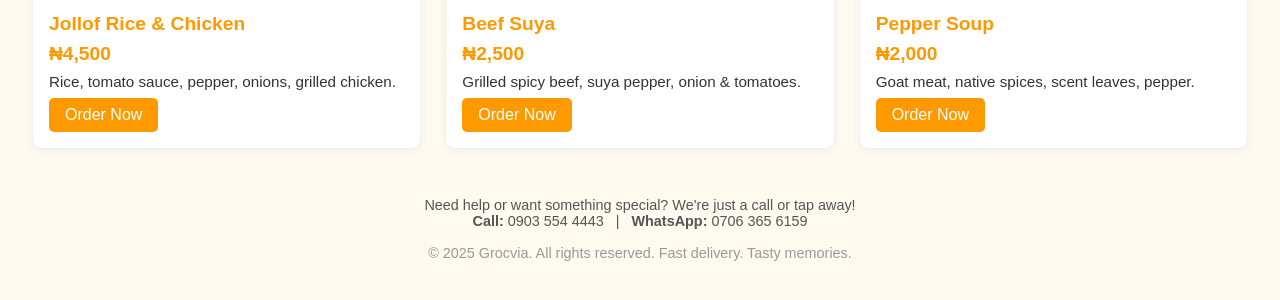
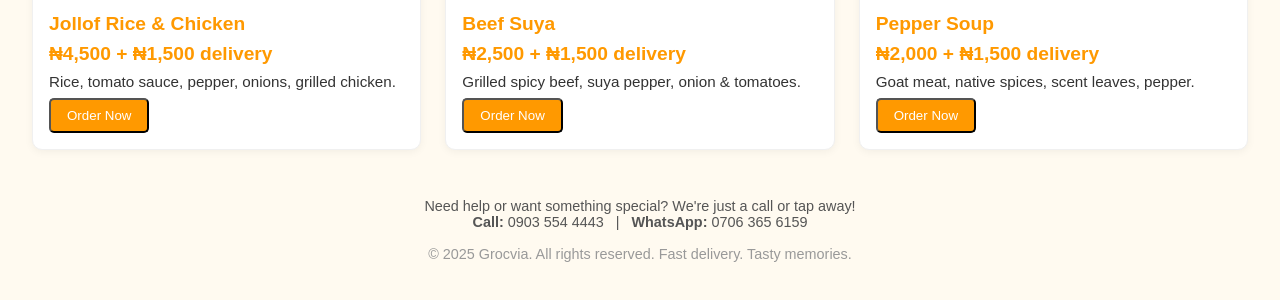
Before and after one commit to fudeebasket/Foodbasket, a plain HTML site: page index.html in a window 1280 px wide. Both pictures are taken after a click on the button "Get Started". Shown: the part 400-700 px from the top of the page. Drawn offline with Linux system fonts and the light colour scheme.

Commit message:
Update index.html

```diff
--- a/index.html
+++ b/index.html
@@ -17,7 +17,6 @@
       width: 100%;
     }
 
-    /* Landing Page */
     .landing {
       height: 100vh;
       background: url('images/background.png') no-repeat center center/cover;
@@ -47,7 +46,6 @@
       text-decoration: none;
     }
 
-    /* Home Page */
     .home {
       display: none;
       padding: 2rem;
@@ -143,6 +141,7 @@
       text-decoration: none;
       border-radius: 5px;
       margin-top: 0.5rem;
+      cursor: pointer;
     }
 
     footer {
@@ -155,15 +154,12 @@
   </style>
 </head>
 <body>
-
-  <!-- Landing Page -->
   <section class="landing" id="landing">
     <h1>Welcome to Grocvia</h1>
     <p>Quick delivery of snacks, fast food, suya, wine & more.</p>
     <button class="get-started-btn" onclick="showHome()">Get Started</button>
   </section>
 
-  <!-- Home Page -->
   <section class="home" id="home">
     <header>
       <img src="images/logo.png" alt="Grocvia Logo" class="logo">
@@ -183,40 +179,35 @@
     </div>
 
     <div class="grid" id="product-grid">
-      <!-- Product 1 -->
       <div class="product food">
         <img src="images/jollof.jpg" alt="Jollof Rice">
         <div class="product-content">
           <h2>Jollof Rice & Chicken</h2>
-          <h2>₦4,500</h2>
+          <h2>₦4,500 + ₦1,500 delivery</h2>
           <p>Rice, tomato sauce, pepper, onions, grilled chicken.</p>
-          <a class="order-btn" href="https://wa.me/2347063656159?text=I%20want%20Jollof%20Rice">Order Now</a>
+          <button class="order-btn" onclick="payWithPaystack('Jollof Rice & Chicken', 4500, 'I want to order Jollof Rice & Chicken')">Order Now</button>
         </div>
       </div>
 
-      <!-- Product 2 -->
       <div class="product meat">
         <img src="images/suya.jpg" alt="Suya">
         <div class="product-content">
           <h2>Beef Suya</h2>
-          <h2>₦2,500</h2>
+          <h2>₦2,500 + ₦1,500 delivery</h2>
           <p>Grilled spicy beef, suya pepper, onion & tomatoes.</p>
-          <a class="order-btn" href="https://wa.me/2347063656159?text=I%20want%20Suya">Order Now</a>
+          <button class="order-btn" onclick="payWithPaystack('Beef Suya', 2500, 'I want to order Beef Suya')">Order Now</button>
         </div>
       </div>
 
-      <!-- Product 3 -->
       <div class="product meat">
         <img src="images/peppersoup.jpg" alt="Pepper Soup">
         <div class="product-content">
           <h2>Pepper Soup</h2>
-          <h2>₦2,000</h2>
+          <h2>₦2,000 + ₦1,500 delivery</h2>
           <p>Goat meat, native spices, scent leaves, pepper.</p>
-          <a class="order-btn" href="https://wa.me/2347063656159?text=I%20want%20Pepper%20Soup">Order Now</a>
+          <button class="order-btn" onclick="payWithPaystack('Pepper Soup', 2000, 'I want to order Pepper Soup')">Order Now</button>
         </div>
       </div>
-
-      <!-- Add more products as needed -->
     </div>
 
     <footer>
@@ -226,6 +217,7 @@
     </footer>
   </section>
 
+  <script src="https://js.paystack.co/v1/inline.js"></script>
   <script>
     function showHome() {
       document.getElementById('landing').style.display = 'none';
@@ -235,15 +227,30 @@
     function filterCategory(category) {
       const products = document.querySelectorAll('.product');
       products.forEach(product => {
-        if (category === 'all') {
-          product.style.display = 'block';
-        } else if (product.classList.contains(category)) {
+        if (category === 'all' || product.classList.contains(category)) {
           product.style.display = 'block';
         } else {
           product.style.display = 'none';
         }
       });
     }
+
+    function payWithPaystack(productName, amount, whatsappMessage) {
+      var handler = PaystackPop.setup({
+        key: 'YOUR_PUBLIC_KEY',
+        email: 'customer@example.com',
+        amount: (amount + 1500) * 100,
+        currency: "NGN",
+        ref: 'GROCVIA-' + Math.floor((Math.random() * 1000000000) + 1),
+        callback: function(response) {
+          window.location.href = `https://wa.me/2347063656159?text=${encodeURIComponent(whatsappMessage)}`;
+        },
+        onClose: function() {
+          alert('Transaction was not completed, please try again.');
+        }
+      });
+      handler.openIframe();
+    }
   </script>
 </body>
 </html>
```
